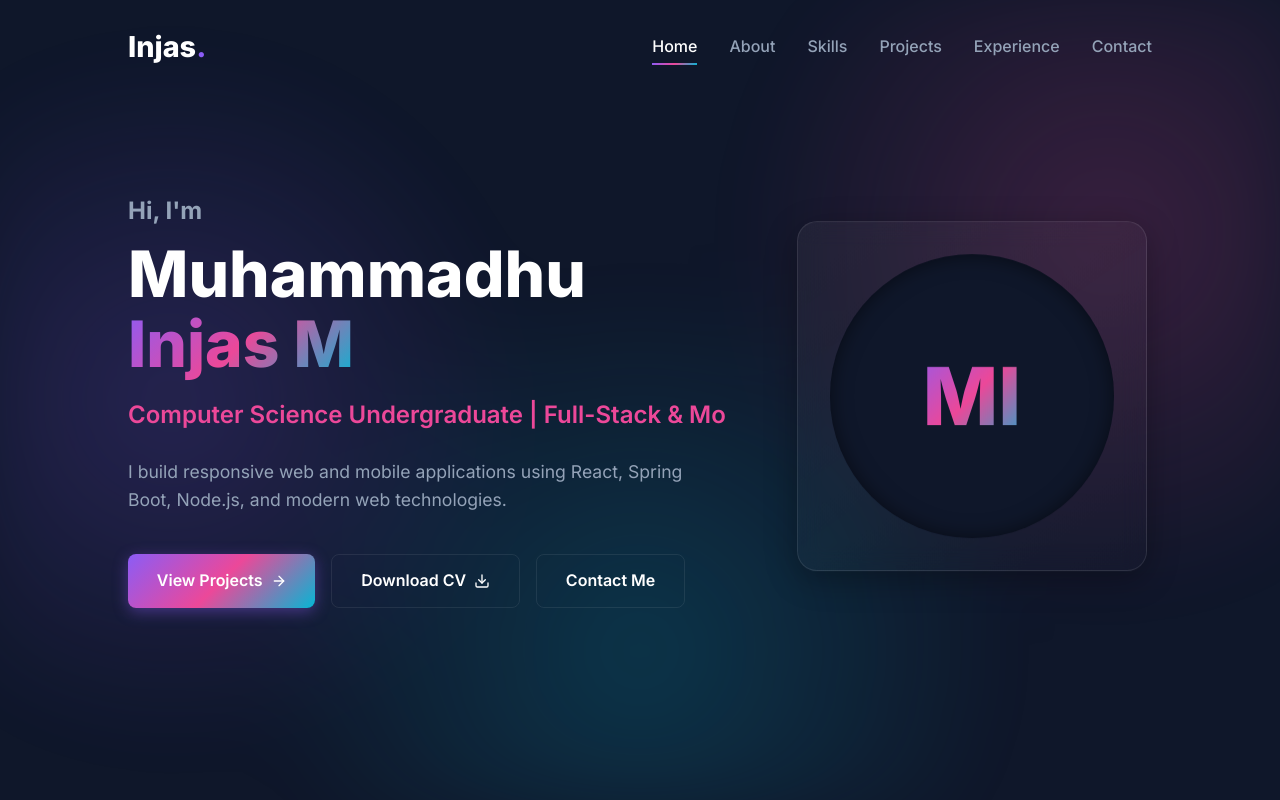
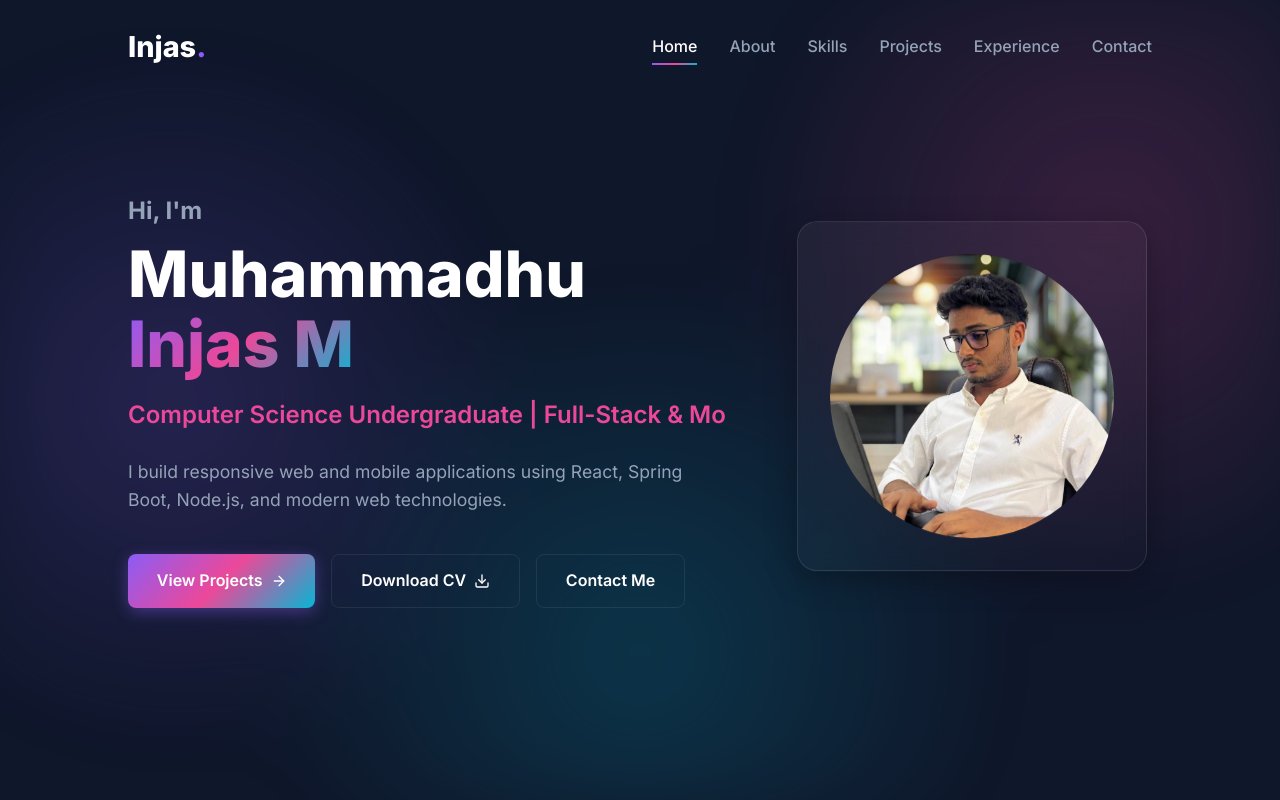
Before and after one commit to injaz89/portfolio, a React (Vite) app: page / in a window 1280 px wide. Shown: the top 800 px of the page. Built offline with nearby package versions, Linux system fonts and the light colour scheme.

Commit message:
feat: add animated Hero section component and associated assets to portfolio

```diff
--- a/src/components/Hero.css
+++ b/src/components/Hero.css
@@ -123,23 +123,12 @@
   100% { transform: translateY(0px); }
 }
 
-.profile-placeholder {
+.profile-image {
   width: 100%;
   height: 100%;
   border-radius: 50%;
-  background: var(--bg-color);
-  display: flex;
-  align-items: center;
-  justify-content: center;
+  object-fit: cover;
   box-shadow: inset 0 0 20px rgba(0, 0, 0, 0.5);
-}
-
-.placeholder-text {
-  font-size: 5rem;
-  font-weight: 800;
-  background: var(--gradient-text);
-  -webkit-background-clip: text;
-  -webkit-text-fill-color: transparent;
 }
 
 @media (max-width: 992px) {
--- a/src/components/Hero.jsx
+++ b/src/components/Hero.jsx
@@ -2,6 +2,7 @@ import React from 'react';
 import { motion } from 'framer-motion';
 import { Link } from 'react-scroll';
 import { FiDownload, FiArrowRight } from 'react-icons/fi';
+import profileImg from '../assets/projects/injas.jpeg';
 import './Hero.css';
 
 const Hero = () => {
@@ -58,10 +59,7 @@ const Hero = () => {
           className="hero-image-container"
         >
           <div className="image-wrapper glass-card">
-            <div className="profile-placeholder">
-              {/* Add your actual image in assets folder and import it */}
-              <div className="placeholder-text">MI</div>
-            </div>
+            <img src={profileImg} alt="Muhammadhu Injas M" className="profile-image" />
           </div>
         </motion.div>
       </div>
```
Also changed, not shown: src/assets/projects/injas.jpeg (added), 1 other file (tests, documents, lock files or other folders).
